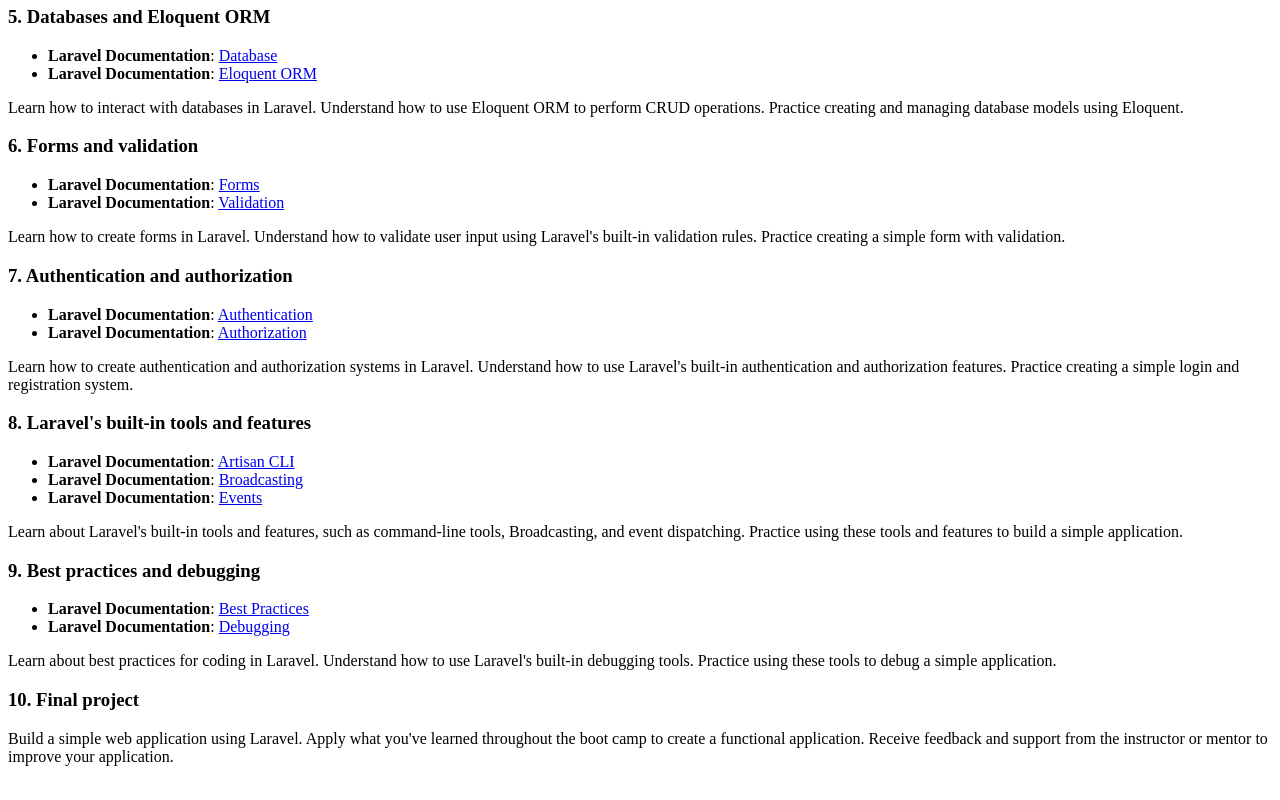
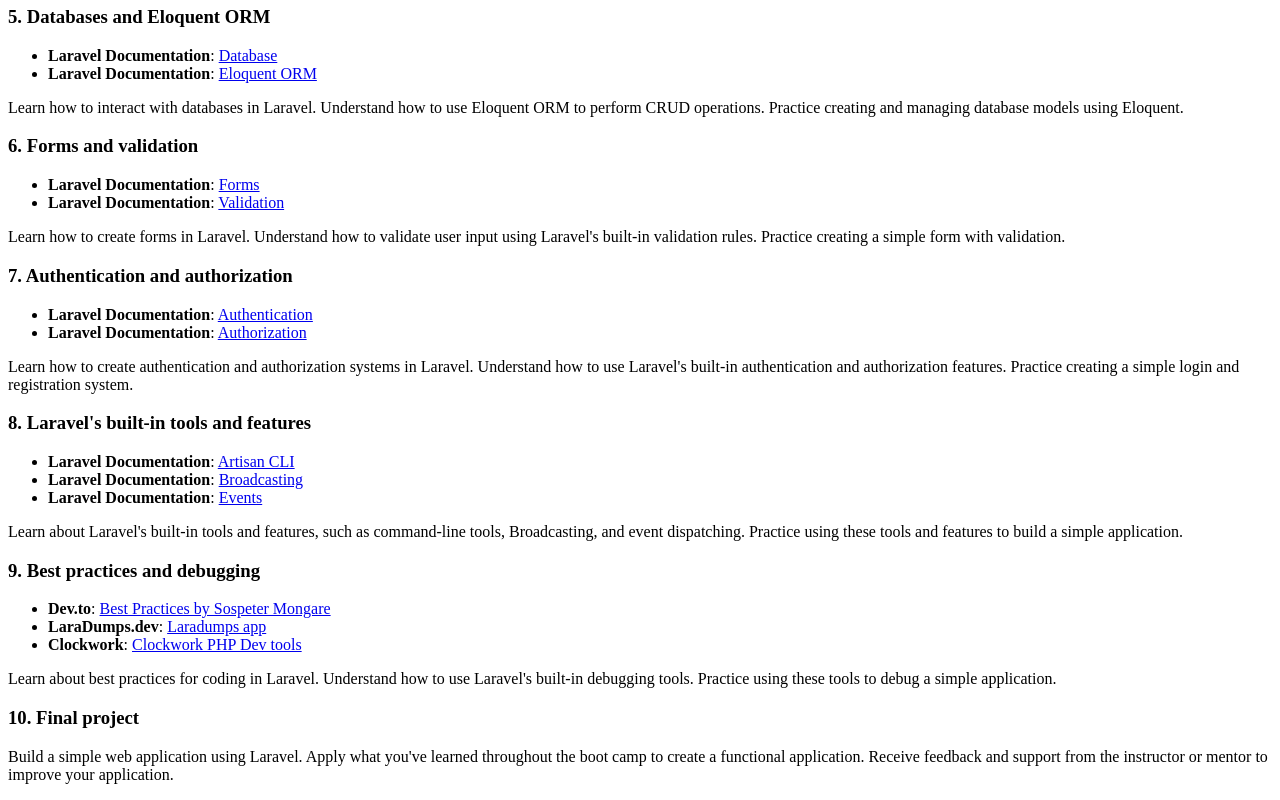
Before and after one commit to jpalala/artisanbootcamp, a plain HTML site: page index.html in a window 1280 px wide. Shown: the part 701-1501 px from the top of the page. Drawn offline with Linux system fonts and the light colour scheme.

Commit message:
Update index.html
removed hallucinated links 😆

```diff
--- a/index.html
+++ b/index.html
@@ -52,8 +52,9 @@
 <p>Learn about Laravel's built-in tools and features, such as command-line tools, Broadcasting, and event dispatching. Practice using these tools and features to build a simple application.</p>
 <h3>9. Best practices and debugging</h3>
 <ul>
-<li><strong>Laravel Documentation</strong>: <a href="https://laravel.com/docs/best-practices">Best Practices</a></li>
-<li><strong>Laravel Documentation</strong>: <a href="https://laravel.com/docs/debugging">Debugging</a></li>
+<li><strong>Dev.to</strong>: <a href="https://dev.to/msnmongare/laravel-best-practices-d37">Best Practices by Sospeter Mongare</a></li>
+<li><strong>LaraDumps.dev</strong>: <a href="https://laradumps.dev/get-started/what-is-laradumps">Laradumps app</a></li>
+<li><strong>Clockwork</strong>: <a href="https://github.com/itsgoingd/clockwork">Clockwork PHP Dev tools</a></li>
 </ul>
 <p>Learn about best practices for coding in Laravel. Understand how to use Laravel's built-in debugging tools. Practice using these tools to debug a simple application.</p>
 <h3>10. Final project</h3>
```
